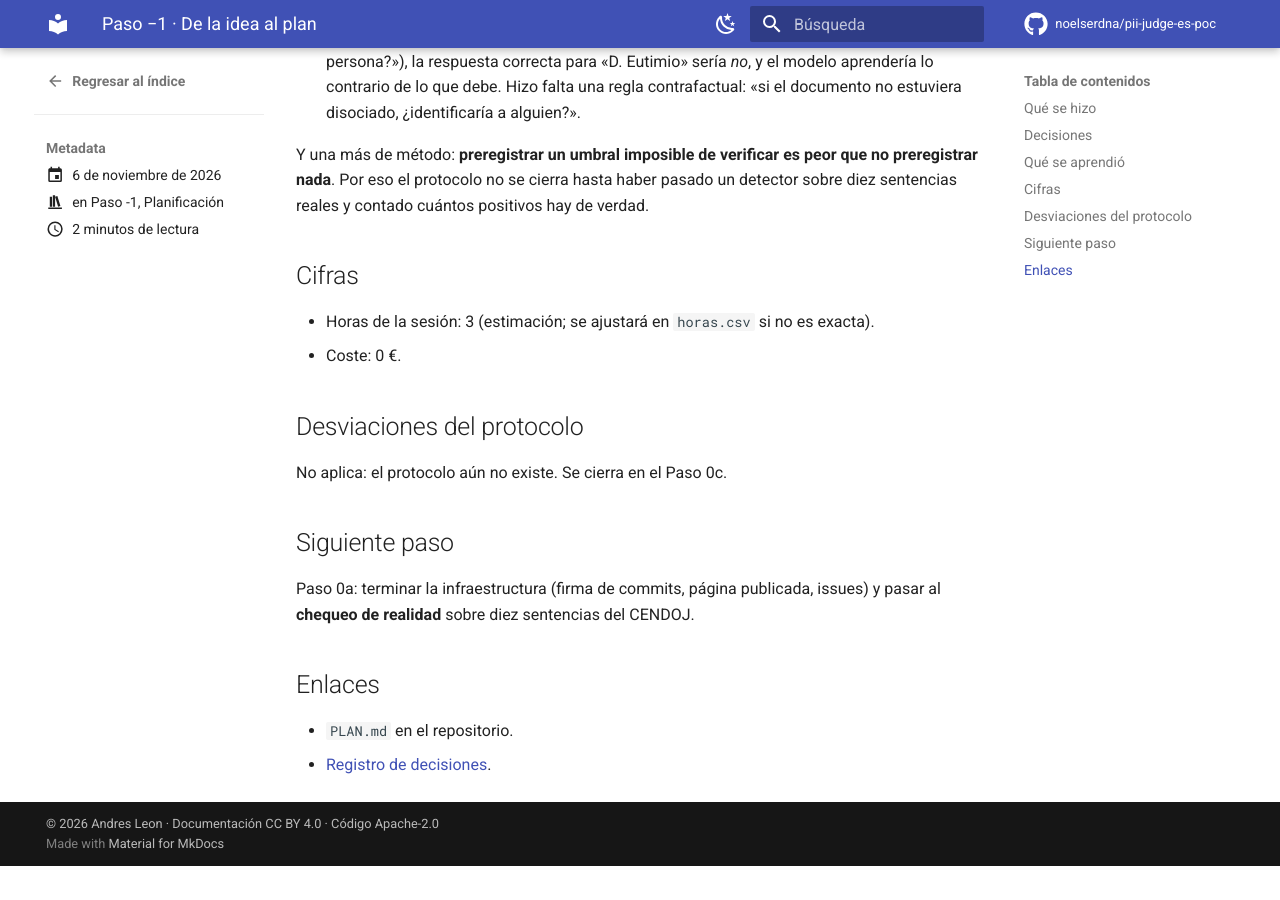
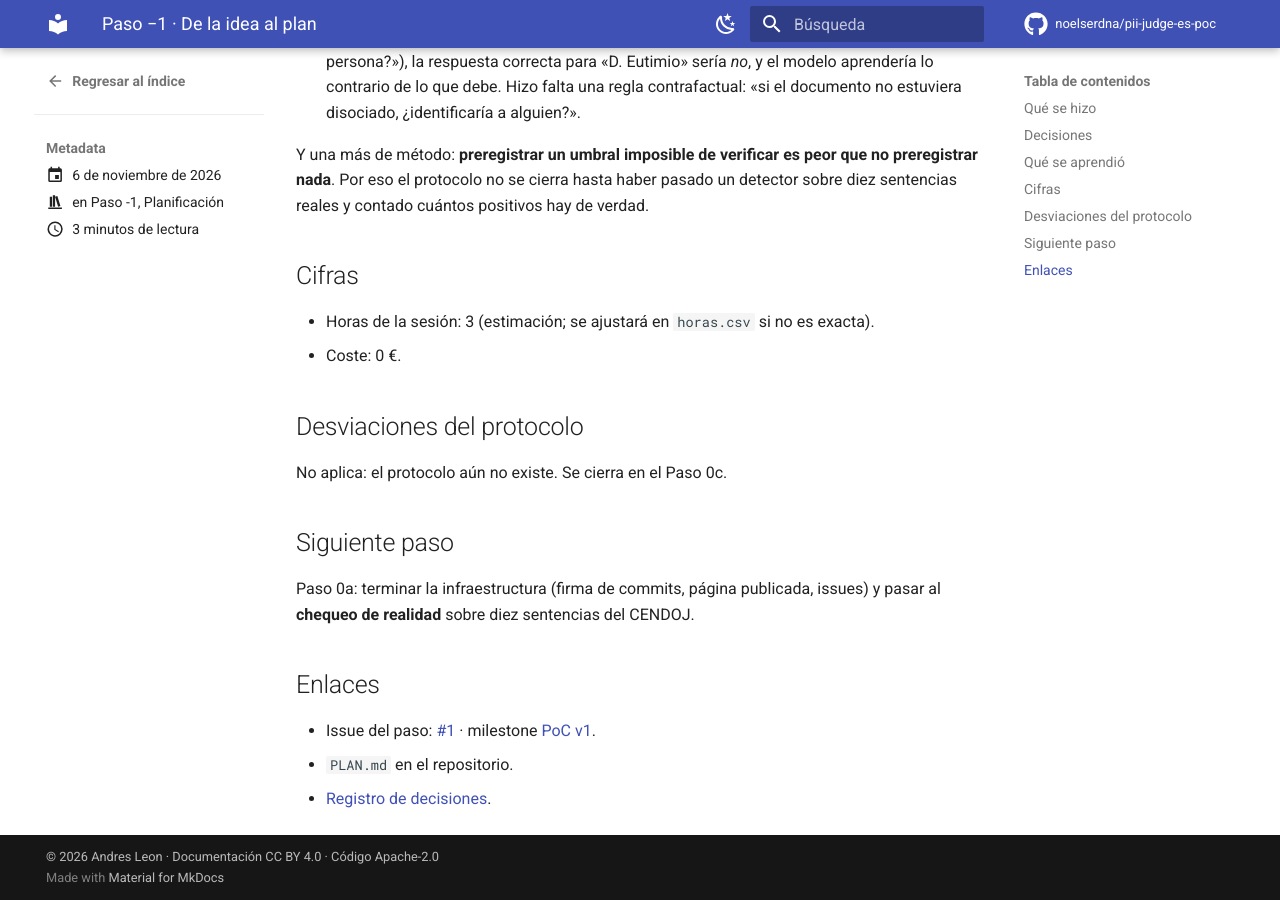
Before and after one commit to noelserdna/pii-judge-es-poc, an MkDocs documentation site: the page built from docs/blog/posts/2026-11-06-paso-menos-1.md, in a window 1280 px wide and 900 px high, scrolled down 1282 px. Built offline with MkDocs 1.6.1 and Material for MkDocs 9.7.7, drawn with Linux system fonts in a browser that asks for light colours; comment, search, counter and statistics services are not loaded; before the commit the page ends 2148 px from its top, so only the background shows below that.

Commit message:
docs: .gitattributes (LF), enlaces a issue y milestone en la bitácora #1
Co-Authored-By: Claude Fable 5.1 <noreply@anthropic.com>

```diff
--- a/docs/blog/posts/2026-11-06-paso-menos-1.md
+++ b/docs/blog/posts/2026-11-06-paso-menos-1.md
@@ -51,5 +51,6 @@ Paso 0a: terminar la infraestructura (firma de commits, página publicada, issue
 
 ## Enlaces
 
+- Issue del paso: [#1](https://github.com/noelserdna/pii-judge-es-poc/issues/1) · milestone [PoC v1](https://github.com/noelserdna/pii-judge-es-poc/milestone/1).
 - `PLAN.md` en el repositorio.
 - [Registro de decisiones](../../decisiones/index.md).
```
Also changed, not shown: 1 other file.
